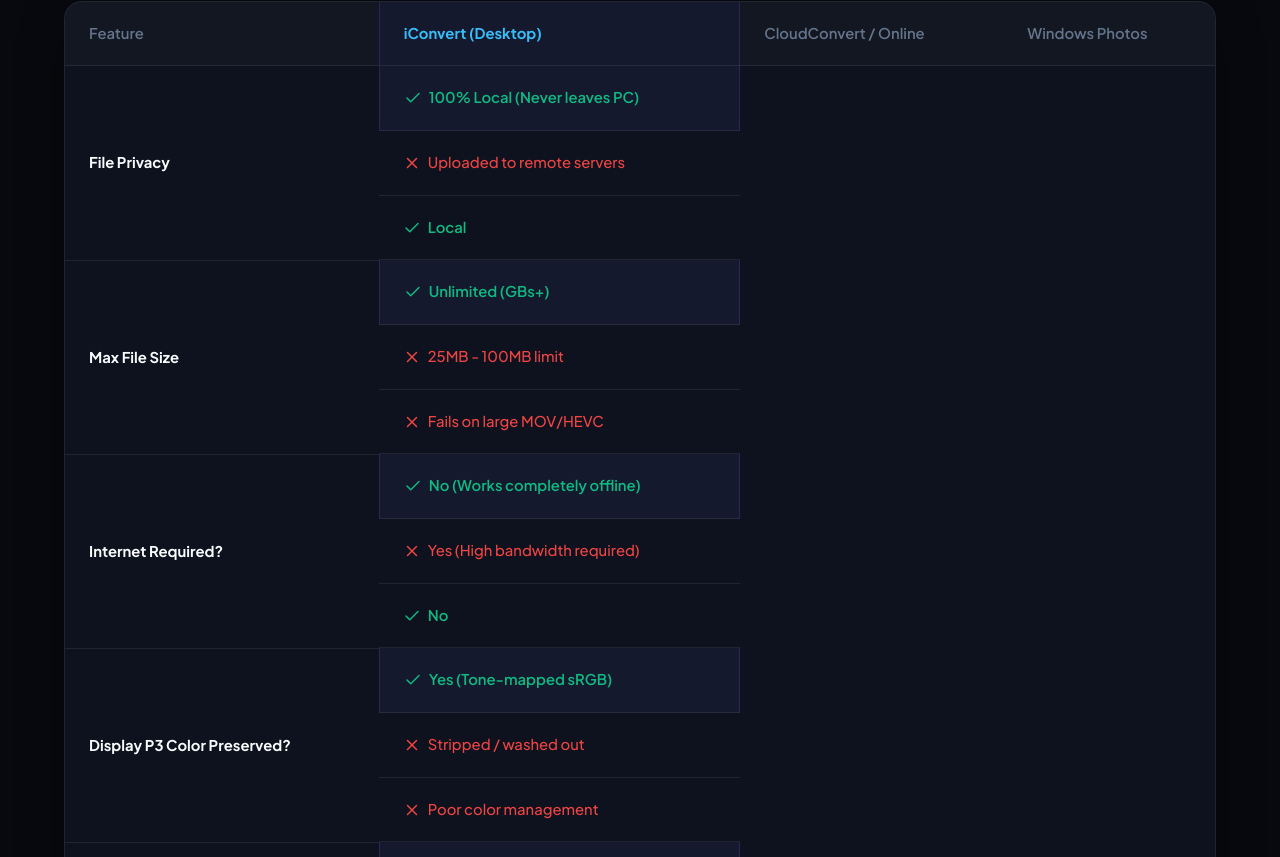
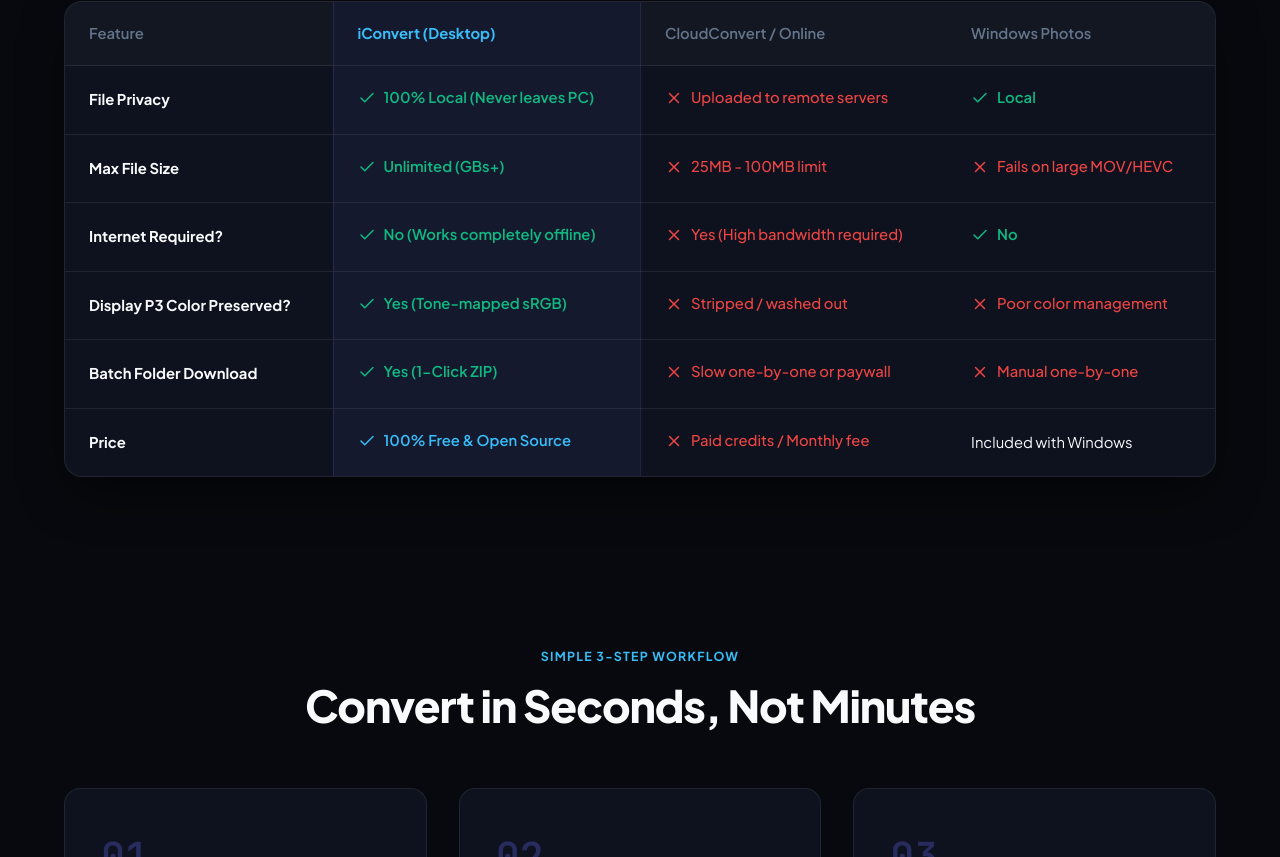
Before and after one commit to Aryan1274/iConvert-website, a React (Vite) app: page / in a window 1280 px wide. Shown: the part 3383-4240 px from the top of the page. Built offline with nearby package versions, Linux system fonts and the light colour scheme.

Commit message:
fix: comparison table layout and cell display

```diff
--- a/src/App.jsx
+++ b/src/App.jsx
@@ -387,39 +387,75 @@
               <tbody>
                 <tr>
                   <td><strong>File Privacy</strong></td>
-                  <td className="highlight cell-check"><Check size={18} /> 100% Local (Never leaves PC)</td>
-                  <td className="cell-cross"><X size={18} /> Uploaded to remote servers</td>
-                  <td className="cell-check"><Check size={18} /> Local</td>
+                  <td className="highlight cell-check">
+                    <span className="cell-content"><Check size={18} /> 100% Local (Never leaves PC)</span>
+                  </td>
+                  <td className="cell-cross">
+                    <span className="cell-content"><X size={18} /> Uploaded to remote servers</span>
+                  </td>
+                  <td className="cell-check">
+                    <span className="cell-content"><Check size={18} /> Local</span>
+                  </td>
                 </tr>
                 <tr>
                   <td><strong>Max File Size</strong></td>
-                  <td className="highlight cell-check"><Check size={18} /> Unlimited (GBs+)</td>
-                  <td className="cell-cross"><X size={18} /> 25MB - 100MB limit</td>
-                  <td className="cell-cross"><X size={18} /> Fails on large MOV/HEVC</td>
+                  <td className="highlight cell-check">
+                    <span className="cell-content"><Check size={18} /> Unlimited (GBs+)</span>
+                  </td>
+                  <td className="cell-cross">
+                    <span className="cell-content"><X size={18} /> 25MB - 100MB limit</span>
+                  </td>
+                  <td className="cell-cross">
+                    <span className="cell-content"><X size={18} /> Fails on large MOV/HEVC</span>
+                  </td>
                 </tr>
                 <tr>
                   <td><strong>Internet Required?</strong></td>
-                  <td className="highlight cell-check"><Check size={18} /> No (Works completely offline)</td>
-                  <td className="cell-cross"><X size={18} /> Yes (High bandwidth required)</td>
-                  <td className="cell-check"><Check size={18} /> No</td>
+                  <td className="highlight cell-check">
+                    <span className="cell-content"><Check size={18} /> No (Works completely offline)</span>
+                  </td>
+                  <td className="cell-cross">
+                    <span className="cell-content"><X size={18} /> Yes (High bandwidth required)</span>
+                  </td>
+                  <td className="cell-check">
+                    <span className="cell-content"><Check size={18} /> No</span>
+                  </td>
                 </tr>
                 <tr>
                   <td><strong>Display P3 Color Preserved?</strong></td>
-                  <td className="highlight cell-check"><Check size={18} /> Yes (Tone-mapped sRGB)</td>
-                  <td className="cell-cross"><X size={18} /> Stripped / washed out</td>
-                  <td className="cell-cross"><X size={18} /> Poor color management</td>
+                  <td className="highlight cell-check">
+                    <span className="cell-content"><Check size={18} /> Yes (Tone-mapped sRGB)</span>
+                  </td>
+                  <td className="cell-cross">
+                    <span className="cell-content"><X size={18} /> Stripped / washed out</span>
+                  </td>
+                  <td className="cell-cross">
+                    <span className="cell-content"><X size={18} /> Poor color management</span>
+                  </td>
                 </tr>
                 <tr>
                   <td><strong>Batch Folder Download</strong></td>
-                  <td className="highlight cell-check"><Check size={18} /> Yes (1-Click ZIP)</td>
-                  <td className="cell-cross"><X size={18} /> Slow one-by-one or paywall</td>
-                  <td className="cell-cross"><X size={18} /> Manual one-by-one</td>
+                  <td className="highlight cell-check">
+                    <span className="cell-content"><Check size={18} /> Yes (1-Click ZIP)</span>
+                  </td>
+                  <td className="cell-cross">
+                    <span className="cell-content"><X size={18} /> Slow one-by-one or paywall</span>
+                  </td>
+                  <td className="cell-cross">
+                    <span className="cell-content"><X size={18} /> Manual one-by-one</span>
+                  </td>
                 </tr>
                 <tr>
                   <td><strong>Price</strong></td>
-                  <td className="highlight cell-check" style={{ color: '#38bdf8' }}><Check size={18} /> 100% Free & Open Source</td>
-                  <td className="cell-cross"><X size={18} /> Paid credits / Monthly fee</td>
-                  <td>Included with Windows</td>
+                  <td className="highlight cell-check" style={{ color: '#38bdf8' }}>
+                    <span className="cell-content"><Check size={18} /> 100% Free &amp; Open Source</span>
+                  </td>
+                  <td className="cell-cross">
+                    <span className="cell-content"><X size={18} /> Paid credits / Monthly fee</span>
+                  </td>
+                  <td>
+                    <span className="cell-content">Included with Windows</span>
+                  </td>
                 </tr>
               </tbody>
             </table>
--- a/src/index.css
+++ b/src/index.css
@@ -644,12 +644,14 @@
   width: 100%;
   border-collapse: collapse;
   text-align: left;
+  table-layout: auto;
 }
 
 .comp-table th, .comp-table td {
   padding: 1.25rem 1.5rem;
   border-bottom: 1px solid var(--border-subtle);
   font-size: 0.925rem;
+  vertical-align: middle;
 }
 
 .comp-table th {
@@ -668,20 +670,20 @@
   border-bottom: none;
 }
 
+.cell-content {
+  display: inline-flex;
+  align-items: center;
+  gap: 0.5rem;
+}
+
 .cell-check {
   color: var(--accent-emerald);
   font-weight: 600;
-  display: flex;
-  align-items: center;
-  gap: 0.4rem;
 }
 
 .cell-cross {
   color: #ef4444;
   font-weight: 500;
-  display: flex;
-  align-items: center;
-  gap: 0.4rem;
 }
 
 /* How It Works Steps */
```
Also changed, not shown: 1 other file (tests, documents, lock files or other folders).
